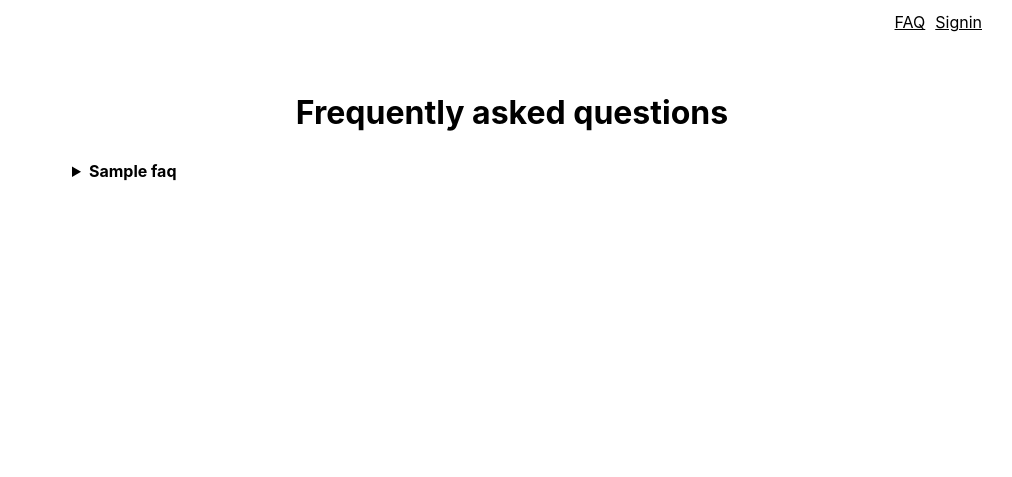
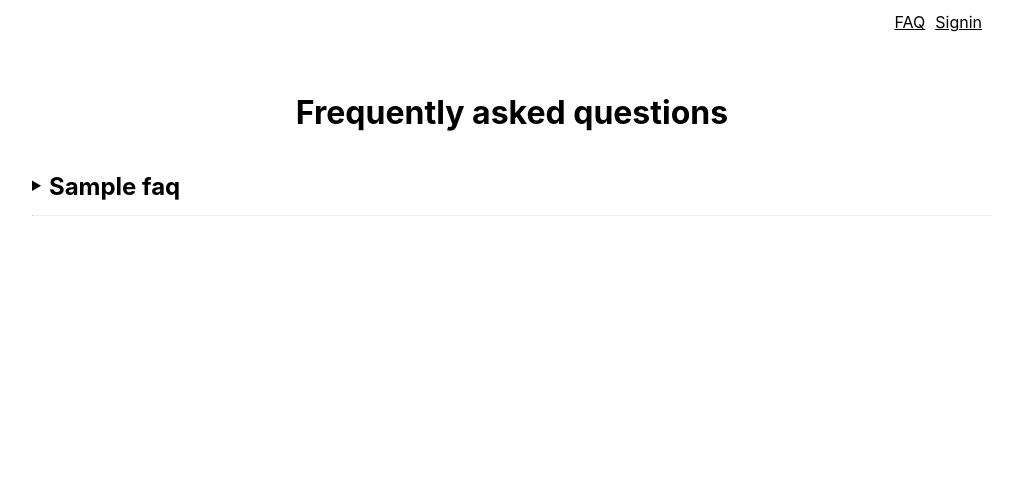
Before and after one commit to craigmulligan/leaflet, a Python web app: template app/templates/faq.html in a window 1280 px wide. Shown: the top 477 px of the page, without its empty margins (128-1140 px from the left). Run offline with Jinja, Linux system fonts and the light colour scheme; the template is opened without the code that fills it: most values are stand-ins (such as "Sample title", 1, 10 or a date in 2020).

Commit message:
cleanup faq styles

```diff
--- a/app/static/style.css
+++ b/app/static/style.css
@@ -57,9 +57,10 @@ p, h1, h2, h3, h4, h5, h6 {
   overflow-wrap: break-word;
 }
 
-/*
-  Border
-*/
+p {
+  margin: var(--theme-margin) 0;
+}
+
 body {
   font-family: var(--theme-sans-serif-font);
 }
@@ -139,9 +140,22 @@ nav ul li .active {
 .field-validation {
   padding: var(--theme-margin);
   border-radius: var(--theme-border-radius);
-  margin-bottom: var(--theme-margin)
+  margin-bottom: var(--theme-margin);
 }
 
 .field-validation-error {
   background: rgba(var(--theme-color-error), 0.8);
 }
+
+details h1, h2, h3, h4, h5, h6 {
+  display: inline-block;
+  vertical-align: middle;
+}
+
+details summary {
+  padding: var(--theme-margin) 0;
+}
+
+hr {
+  border-top:rgba(var(--theme-color-text), 0.3);
+}
--- a/app/templates/faq.html
+++ b/app/templates/faq.html
@@ -3,12 +3,13 @@
 <header>
   <h1>Frequently asked questions</h1>
 </header>
-<ul>
+<section>
 {% for q, a in faqs %}
 <details>
-  <summary><b>{{q}}</b></summary>
-  {{a}}
+  <summary><h2>{{q}}</h2></summary>
+  <p>{{a}}</p>
 </details>
+<hr/>
 {% endfor %}
-</ul>
+</section>
 {% endblock %}
```
